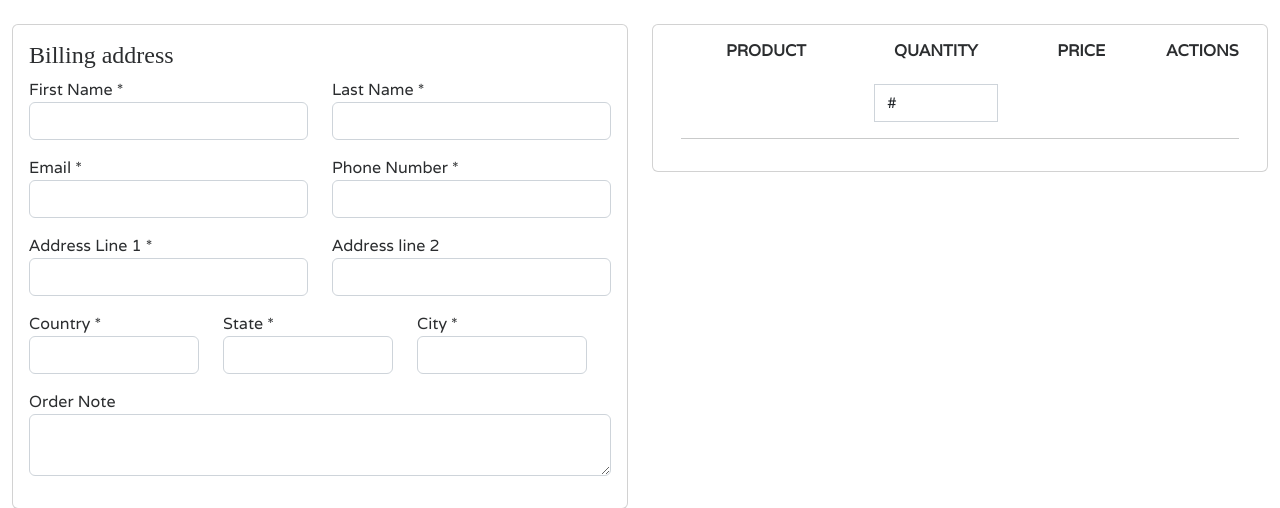
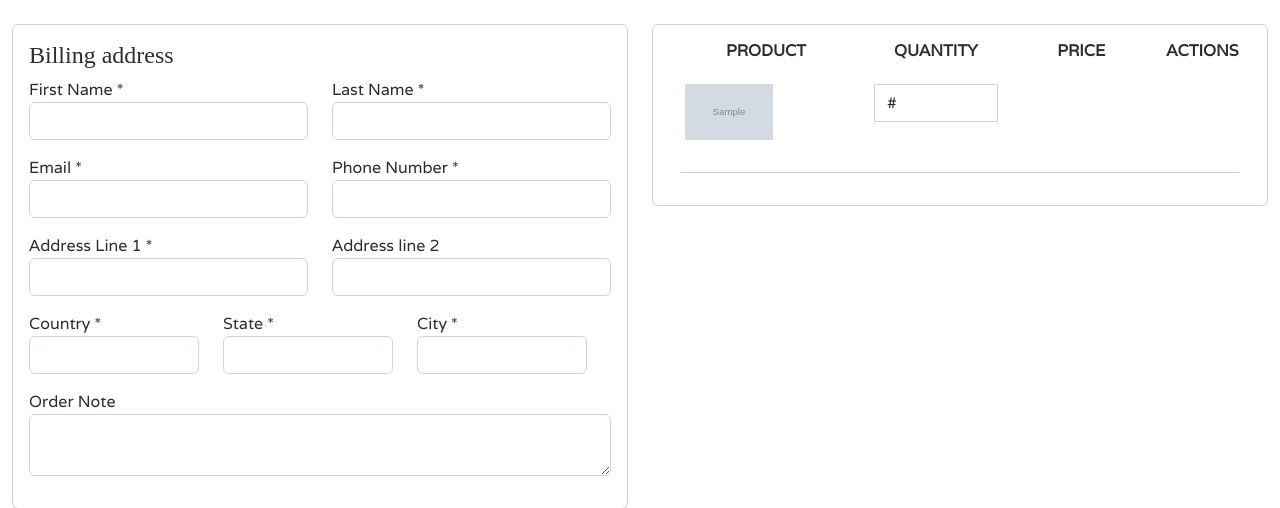
Before and after one commit to samuelandersoncodes/kidomart, a Django app: template carts/templates/checkout.html in a window 1280 px wide. Shown: the part 48-556 px from the top of the page. Run offline with Django 3.2, Linux system fonts and the light colour scheme; the template is opened without the code that fills it: values that come from a table or form of the project are taken from there, others are empty; tables that the repository leaves empty hold one stand-in row (values such as "Sample post"); grey boxes marked "Sample" are stand-in pictures; some libraries are stand-ins or nearby versions; some web fonts are replaced.

Commit message:
feat: Add checkout product image

```diff
--- a/carts/templates/checkout.html
+++ b/carts/templates/checkout.html
@@ -88,16 +88,18 @@
                                 <h6 class="text-uppercase fw-bold">Actions</h6>
                             </div>
                         </div>
+                        {% for cart_item in cart_items %}
                         <div class="row">
                             <div class="col-12 col-md-4">
                                 <figure class="align-items-center item-on-side">
                                     <!-- product image -->
                                     <div class="aside">
+                                        <a href="{% url 'product_detail' cart_item.product.category.slug cart_item.product.slug%}"
+                                            aria-label="product detail">
+                                            <img src="{{ cart_item.product.image.url }}" class="mx-1 small-img"
+                                                alt="{{ cart_item.product.product_name }}">
+                                        </a>
                                     </div>
-                                    <figcaption>
-                                        <p class="text-muted small mb-0">
-                                        </p>
-                                    </figcaption>
                                 </figure>
                             </div>
                             <div class="col-12 col-md-3">
@@ -121,6 +123,7 @@
                             </div>
                         </div>
                         <hr>
+                        {% endfor %}
                     </div>
                     <!-- checkout and keep shopping buttons -->
                     <div class="text-center">
```
